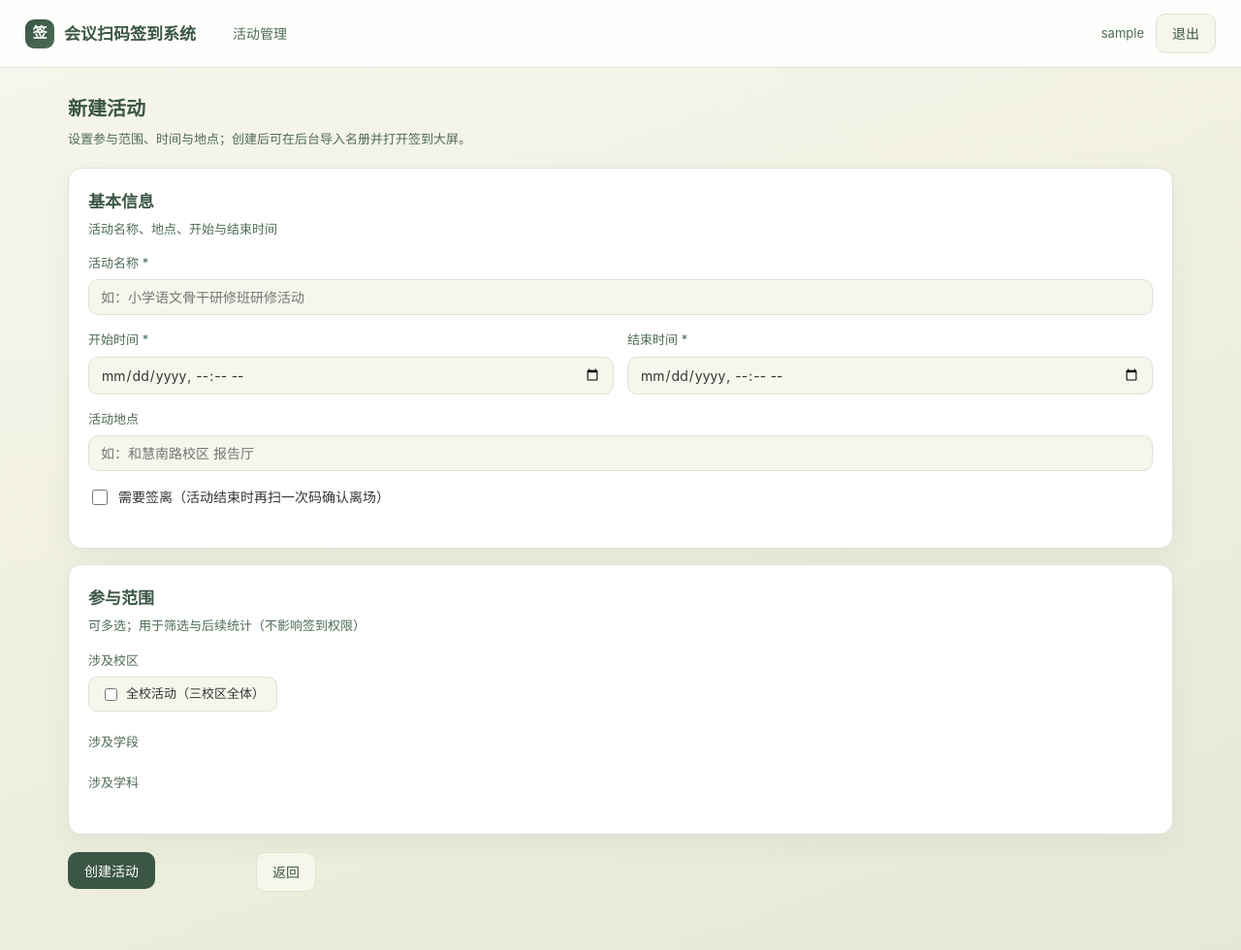
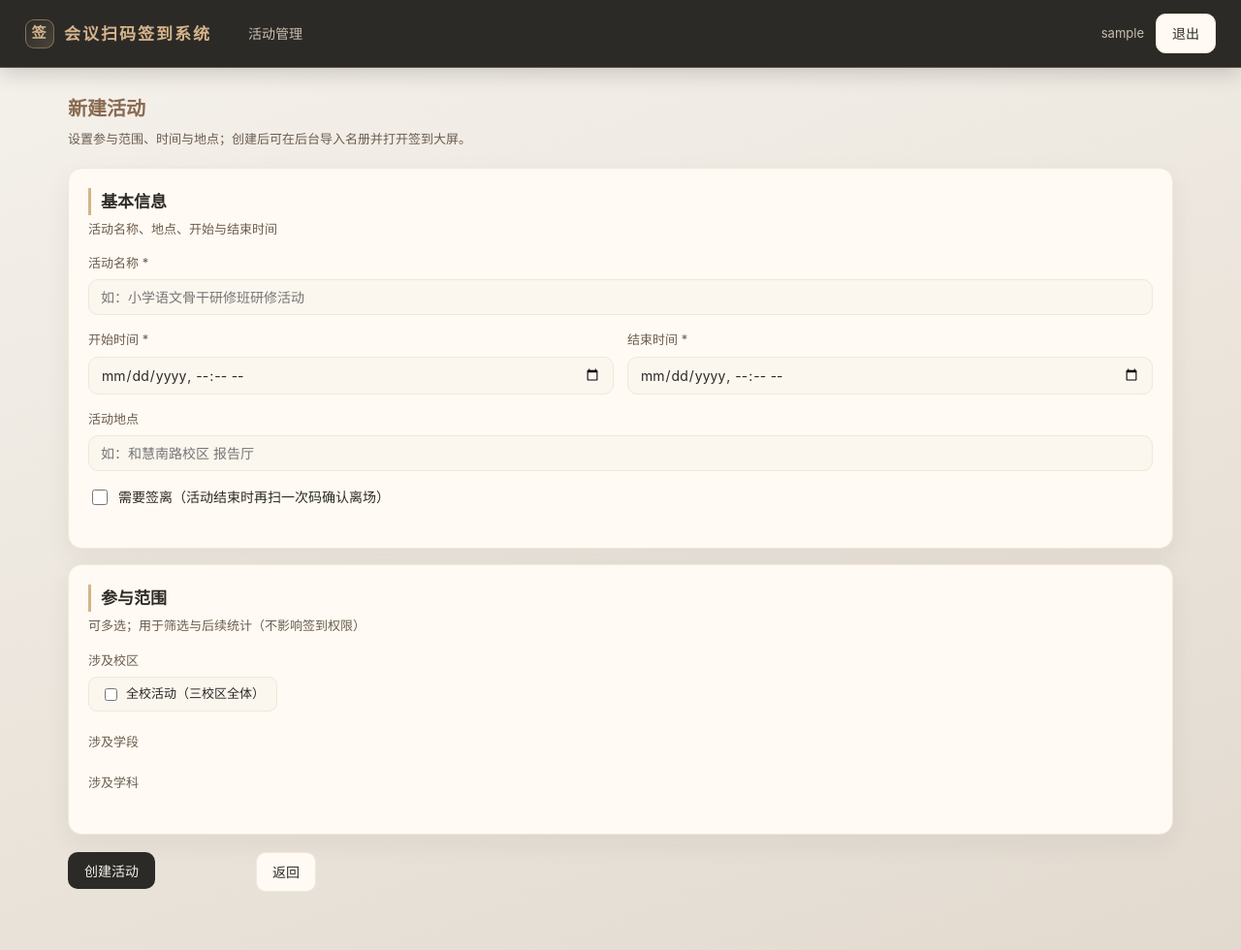
Before and after one commit to kevin-qingmo/meeting-checkin, a Flask app: page /admin/activity/new in a window 1280 px wide. Shown: the whole page at 97% size. Run offline with Flask 3, Linux system fonts and the light colour scheme; the visitor is signed in with stand-in values (Sample User, id 1); data that the repository does not hold is empty.

Commit message:
style: 全站换装日式黑金配色（墨黑暖调大屏 + 暖米白纸底后台 + 沙金点缀）

```diff
--- a/app/exporter.py
+++ b/app/exporter.py
@@ -6,7 +6,7 @@ from openpyxl.styles import Alignment, Font, PatternFill
 
 from .access import activity_stats
 
-HEADER_FILL = PatternFill("solid", fgColor="3B5645")
+HEADER_FILL = PatternFill("solid", fgColor="8A6B52")
 HEADER_FONT = Font(color="FFFFFF", bold=True)
 
 
--- a/app/static/css/app.css
+++ b/app/static/css/app.css
@@ -1,21 +1,22 @@
 /* 会议扫码签到系统 · 后台样式
- * 配色：水彩 B「海岸铁道绿」（复古低饱和，适合长时间阅读）
- *   主色 #3B5645 墨绿 / hover #2C4234 / 辅 #4E6B55 / 亮 #ADCEDF
- *   纸底 #F7F6EE / 卡片 #FFFFFF / 边框 #DFE3D2
- *   文字 主 #343635 次 #4E6B55 弱 #8A9484
- *   语义 成功 #5E8C6E 错误 #C96A6A 警告 #BA9A6D
+ * 配色：日式黑金（墨黑暖调 + 沙金 / 陶土金）
+ *   墨黑 #2C2A26（hover #1F1E1B）/ 沙金 #D4B48C / 陶土金 #B89274 / 深金 #8A6B52
+ *   纸底 #F5F1EC→#EBE5DC→#E2DACF / 卡片 #FFFAF3 / 边框 #F0E8D8
+ *   文字 主 #2C2A26 次 #6B5D4F 弱 #8A7C6E
+ *   语义 成功 #6B8E7F 错误 #C96A6A 警告 #BA9A6D
  */
 :root{
-  --bg:#F7F6EE; --bg2:#EFEFDF; --panel:#FFFFFF; --panel2:#F6F6EC;
-  --text:#343635; --muted:#4E6B55; --faint:#8A9484; --line:#DFE3D2;
-  --blue:#3B5645; --blue-d:#2C4234; --blue-l:#ADCEDF; --blue-soft:#EFF3E7;
-  --green:#5E8C6E; --orange:#BA9A6D; --red:#C96A6A;
+  --bg:#F5F1EC; --bg2:#EBE5DC; --panel:#FFFAF3; --panel2:#FBF6EE;
+  --text:#2C2A26; --muted:#6B5D4F; --faint:#8A7C6E; --line:#F0E8D8;
+  --blue:#2C2A26; --blue-d:#1F1E1B; --blue-l:#D4B48C; --blue-soft:#F6EFE3;
+  --gold:#B89274; --gold-l:#D4B48C; --gold-soft:#F6EFE3;
+  --green:#6B8E7F; --orange:#BA9A6D; --red:#C96A6A;
   --radius:14px;
 }
 *{box-sizing:border-box}
 html,body{margin:0;padding:0}
 body{
-  background:linear-gradient(160deg,#F7F6EE 0%,#EFEFDF 55%,#E7E7D6 100%);
+  background:linear-gradient(160deg,#F5F1EC 0%,#EBE5DC 55%,#E2DACF 100%);
   color:var(--text);
   font-family:"Microsoft YaHei","PingFang SC","Hiragino Sans GB",-apple-system,sans-serif;
   line-height:1.65; min-height:100vh;
@@ -24,53 +25,55 @@ a{color:var(--blue);text-decoration:none}
 a:hover{opacity:.85}
 .page .wrap{max-width:1180px;margin:0 auto;padding:26px 20px 60px}
 
-/* ---------- 顶栏 ---------- */
-.topbar{display:flex;align-items:center;gap:24px;padding:14px 26px;background:rgba(255,255,255,.88);
-  border-bottom:1px solid var(--line);position:sticky;top:0;z-index:30;backdrop-filter:blur(8px)}
-.brand{display:flex;align-items:center;gap:10px;font-weight:700;font-size:17px;color:var(--blue)}
+/* ---------- 顶栏（墨黑底 + 沙金字） ---------- */
+.topbar{display:flex;align-items:center;gap:24px;padding:14px 26px;background:#2C2A26;
+  border-bottom:1px solid rgba(212,180,140,.28);position:sticky;top:0;z-index:30;
+  box-shadow:0 6px 20px rgba(31,30,27,.18)}
+.brand{display:flex;align-items:center;gap:10px;font-weight:700;font-size:17px;color:#D4B48C;letter-spacing:2px}
 .logo{width:30px;height:30px;border-radius:9px;display:grid;place-items:center;
-  background:linear-gradient(135deg,var(--blue),#4E6B55);font-size:15px;color:#fff}
+  background:linear-gradient(135deg,#2C2A26,#4A4439);border:1px solid rgba(212,180,140,.45);
+  font-size:15px;color:#D4B48C}
 .topnav{display:flex;gap:6px;flex:1}
-.topnav a{padding:7px 14px;border-radius:9px;color:var(--muted);font-size:14px}
-.topnav a:hover{background:var(--blue-soft);color:var(--blue)}
-.topnav a.on{background:rgba(173,206,223,.4);color:var(--blue-d)}
+.topnav a{padding:7px 14px;border-radius:9px;color:#C9BFB0;font-size:14px}
+.topnav a:hover{background:rgba(212,180,140,.12);color:#F0EAE0}
+.topnav a.on{background:rgba(212,180,140,.2);color:#D4B48C}
 .topright{display:flex;align-items:center;gap:12px}
-.who{font-size:13px;color:var(--muted)}
+.who{font-size:13px;color:#C9BFB0}
 
 /* ---------- 按钮 ---------- */
 .btn{display:inline-flex;align-items:center;gap:6px;padding:8px 16px;border-radius:10px;
-  border:1px solid transparent;background:var(--blue);color:#fff;font-size:14px;cursor:pointer;
+  border:1px solid transparent;background:var(--blue);color:#F5F1EC;font-size:14px;cursor:pointer;
   font-family:inherit;transition:.15s}
 .btn:hover{background:var(--blue-d)}
-.btn-ghost{background:var(--panel2);border-color:var(--line);color:var(--blue)}
-.btn-ghost:hover{background:var(--blue-soft)}
-.btn-green{background:var(--green)}.btn-green:hover{background:#4C7359}
+.btn-ghost{background:var(--panel);border-color:var(--line);color:var(--text)}
+.btn-ghost:hover{background:var(--gold-soft);border-color:#D4B48C}
+.btn-green{background:var(--green)}.btn-green:hover{background:#587A6C}
 .btn-red{background:var(--red)}.btn-red:hover{background:#B45B5B}
 .btn-sm{padding:5px 11px;font-size:13px;border-radius:8px}
 
 /* ---------- 卡片 / 表格 ---------- */
 .card{background:var(--panel);border:1px solid var(--line);border-radius:var(--radius);padding:20px;
-  box-shadow:0 10px 28px rgba(43,66,53,.06)}
+  box-shadow:0 10px 28px rgba(44,42,38,.06)}
 .card+.card{margin-top:16px}
-.card h2{margin:0 0 4px;font-size:17px;color:var(--blue)}
+.card h2{margin:0 0 4px;font-size:17px;color:var(--text);padding-left:10px;border-left:3px solid var(--gold-l)}
 .card .sub{color:var(--muted);font-size:13px;margin-bottom:14px}
 .grid{display:grid;gap:16px}
 .grid-2{grid-template-columns:repeat(auto-fit,minmax(300px,1fr))}
 .grid-3{grid-template-columns:repeat(auto-fit,minmax(240px,1fr))}
 .grid-4{grid-template-columns:repeat(auto-fit,minmax(190px,1fr))}
 .stat{background:var(--panel);border:1px solid var(--line);border-radius:var(--radius);padding:18px;
-  text-align:center;box-shadow:0 10px 28px rgba(43,66,53,.06)}
+  text-align:center;box-shadow:0 10px 28px rgba(44,42,38,.06)}
 .stat .num{font-size:38px;font-weight:800;line-height:1.15;color:var(--blue)}
 .stat .num.green{color:var(--green)}
 .stat .num.orange{color:var(--orange)}
 .stat .lbl{color:var(--muted);font-size:13px;margin-top:4px}
 table{width:100%;border-collapse:collapse;font-size:14px}
-th,td{padding:10px 12px;border-bottom:1px solid #E4E7D8;text-align:left}
-th{color:var(--muted);font-weight:600;font-size:13px;background:#F0F2E6}
-tbody tr:hover{background:#F6F6EC}
+th,td{padding:10px 12px;border-bottom:1px solid #EFE6D6;text-align:left}
+th{color:var(--muted);font-weight:600;font-size:13px;background:#F7F1E7}
+tbody tr:hover{background:#FBF6EE}
 .tag{display:inline-block;padding:2px 9px;border-radius:20px;font-size:12px;
-  background:rgba(173,206,223,.42);color:var(--blue-d);border:1px solid rgba(59,86,69,.18)}
-.tag.g{background:rgba(94,140,110,.16);color:#4A6E57;border-color:rgba(94,140,110,.35)}
+  background:rgba(212,180,140,.22);color:#7A5B44;border:1px solid rgba(184,146,116,.34)}
+.tag.g{background:rgba(107,142,127,.16);color:#4F6E62;border-color:rgba(107,142,127,.35)}
 .tag.y{background:rgba(186,154,109,.18);color:#8A6E44;border-color:rgba(186,154,109,.38)}
 .tag.r{background:rgba(201,106,106,.14);color:#B05757;border-color:rgba(201,106,106,.32)}
 .muted{color:var(--muted)}
--- a/app/templates/admin/activities.html
+++ b/app/templates/admin/activities.html
@@ -3,7 +3,7 @@
 {% block content %}
 <div class="row" style="align-items:center;margin-bottom:18px">
   <div style="flex:3">
-    <h2 style="margin:0;color:#3B5645;font-size:20px">活动管理</h2>
+    <h2 style="margin:0;color:#8A6B52;font-size:20px">活动管理</h2>
     <div class="muted small">创建会议 / 活动 → 生成扫码大屏 → 实时查看签到签离</div>
   </div>
   <div style="flex:0;text-align:right">
--- a/app/templates/admin/activity_form.html
+++ b/app/templates/admin/activity_form.html
@@ -5,7 +5,7 @@
 {% set school_wide = activity.is_school_wide if activity else false %}
 {% block title %}{{ '编辑活动' if activity else '新建活动' }} · 会议扫码签到系统{% endblock %}
 {% block content %}
-<h2 style="margin:0 0 4px;color:#3B5645;font-size:20px">{{ '编辑活动' if activity else '新建活动' }}</h2>
+<h2 style="margin:0 0 4px;color:#8A6B52;font-size:20px">{{ '编辑活动' if activity else '新建活动' }}</h2>
 <div class="muted small" style="margin-bottom:18px">设置参与范围、时间与地点；创建后可在后台导入名册并打开签到大屏。</div>
 
 <form method="post">
--- a/app/templates/admin/dashboard.html
+++ b/app/templates/admin/dashboard.html
@@ -3,7 +3,7 @@
 {% block content %}
 <div class="row" style="align-items:center;margin-bottom:16px">
   <div style="flex:3">
-    <h2 style="margin:0;color:#3B5645;font-size:20px">{{ activity.title }}</h2>
+    <h2 style="margin:0;color:#8A6B52;font-size:20px">{{ activity.title }}</h2>
     <div class="muted small">
       {{ activity.start_at|dt }} 至 {{ activity.end_at|dt }} · {{ activity.location or '未填地点' }}
       {% if activity.is_school_wide %}<span class="tag y">全校活动</span>
--- a/app/templates/admin/settings.html
+++ b/app/templates/admin/settings.html
@@ -1,7 +1,7 @@
 {% extends "base.html" %}
 {% block title %}字典设置 · 会议扫码签到系统{% endblock %}
 {% block content %}
-<h2 style="margin:0 0 4px;color:#3B5645;font-size:20px">校区 / 学段 / 学科字典</h2>
+<h2 style="margin:0 0 4px;color:#8A6B52;font-size:20px">校区 / 学段 / 学科字典</h2>
 <div class="muted small" style="margin-bottom:18px">每行一个选项，保存后立即生效（不影响已有活动的历史记录）。</div>
 
 <form method="post">
--- a/app/templates/admin/users.html
+++ b/app/templates/admin/users.html
@@ -1,7 +1,7 @@
 {% extends "base.html" %}
 {% block title %}账号管理 · 会议扫码签到系统{% endblock %}
 {% block content %}
-<h2 style="margin:0 0 4px;color:#3B5645;font-size:20px">管理员账号</h2>
+<h2 style="margin:0 0 4px;color:#8A6B52;font-size:20px">管理员账号</h2>
 <div class="muted small" style="margin-bottom:18px">每位教师可登录创建并管理自己的活动；超级管理员可管理全部活动与账号。</div>
 
 <div class="grid grid-2">
```
Also changed, not shown: other parts of app/static/css/app.css (+11 -11 lines), app/static/css/board.css (+32 -32 lines), app/templates/scan.html (+9 -9 lines), _screenshots/p1-login.png, _screenshots/p2-activities.png, _screenshots/p3-dashboard.png, _screenshots/p4-board.png, _screenshots/p5-scan.png, app/templates/base.html (line endings or trailing spaces).
